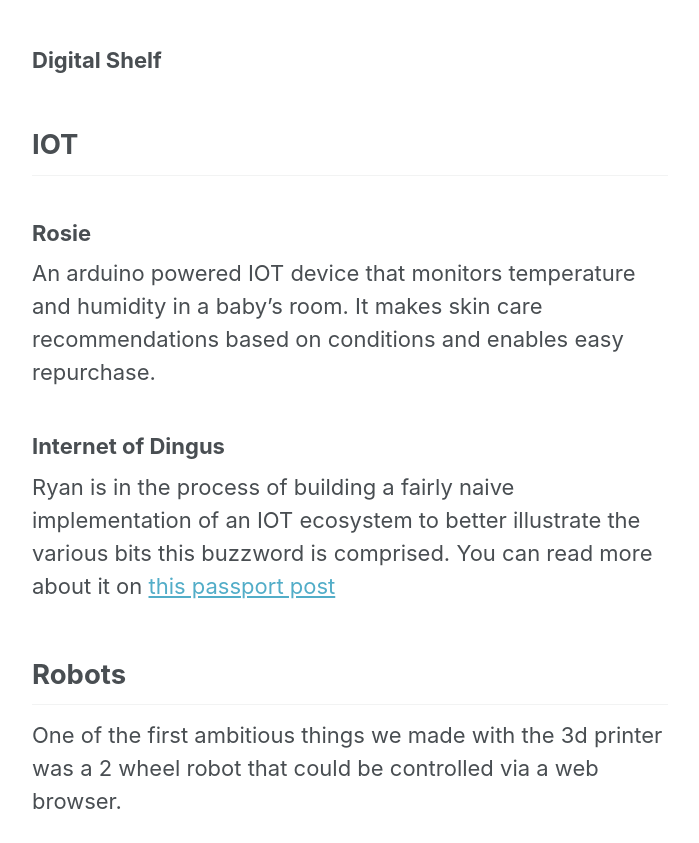
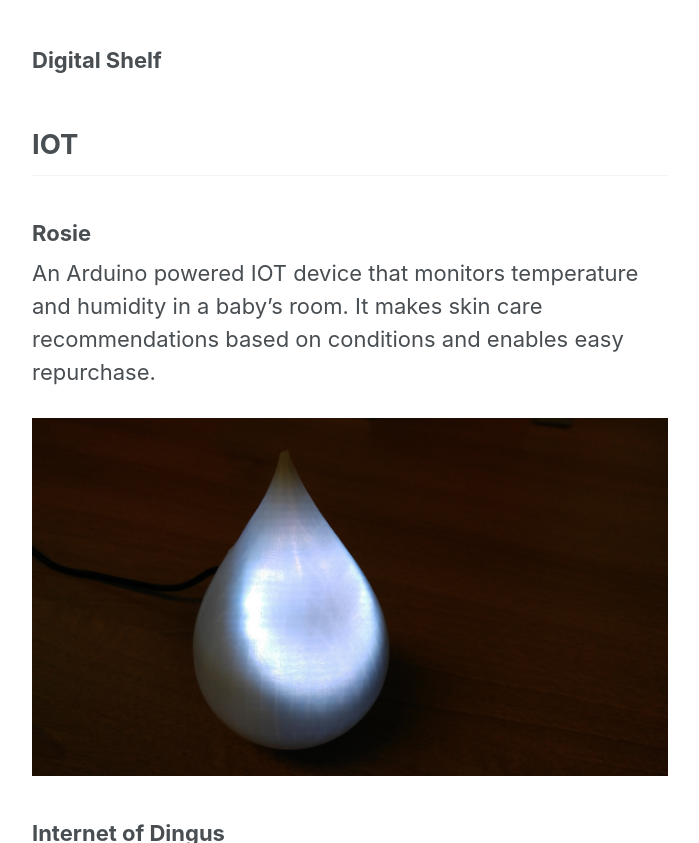
Before and after one commit to technicallySpeaking/technicallySpeaking.github.io, a Jekyll site: the page built from digressions.md, in a window 1280 px wide and 900 px high, scrolled down 575 px, cut to the strip 0-843 px from the top of the window. Shown: the whole strip, without its empty margins (290-989 px from the left). Built offline with Jekyll 4.4.1, drawn with Linux system fonts in a browser that asks for light colours; nearby versions of some CDN libraries.

Commit message:
Updated 'digressions.md' via CloudCannon

```diff
--- a/digressions.md
+++ b/digressions.md
@@ -13,21 +13,23 @@ Illustrating the potential to create experiences as a biproduct of preexisting d
 
 ### Digital Shelf
 
-
 ## IOT
 
 ### Rosie
-An arduino powered IOT device that monitors temperature and humidity in a baby's room. It makes skin care recommendations based on conditions and enables easy repurchase.
 
+An Arduino powered IOT device that monitors temperature and humidity in a baby's room. It makes skin care recommendations based on conditions and enables easy repurchase.
+
+![](/uploads/rosie.jpg)
 
 ### Internet of Dingus
+
 Ryan is in the process of building a fairly naive implementation of an IOT ecosystem to better illustrate the various bits this buzzword is comprised. You can read more about it on [this passport post](https://passport.vml.com/post/introducing-internet-dingus)
 
 ## Robots
 
 One of the first ambitious things we made with the 3d printer was a 2 wheel robot that could be controlled via a web browser.
 
-<iframe width="560" height="315" src="https://www.youtube.com/embed/E665J3E3drg?ecver=1" frameborder="0" allow="autoplay; encrypted-media" allowfullscreen></iframe>
+<iframe width="560" height="315" src="https://www.youtube.com/embed/E665J3E3drg?ecver=1" frameborder="0" allow="autoplay; encrypted-media" allowfullscreen=""></iframe>
 
 Ryan spent a year learning how CNC routers work via a series of experimental builds. The first iteration was to reclaim motors out of old computer parts so that a minimum viable CNC could be built for under $50.
 
```
